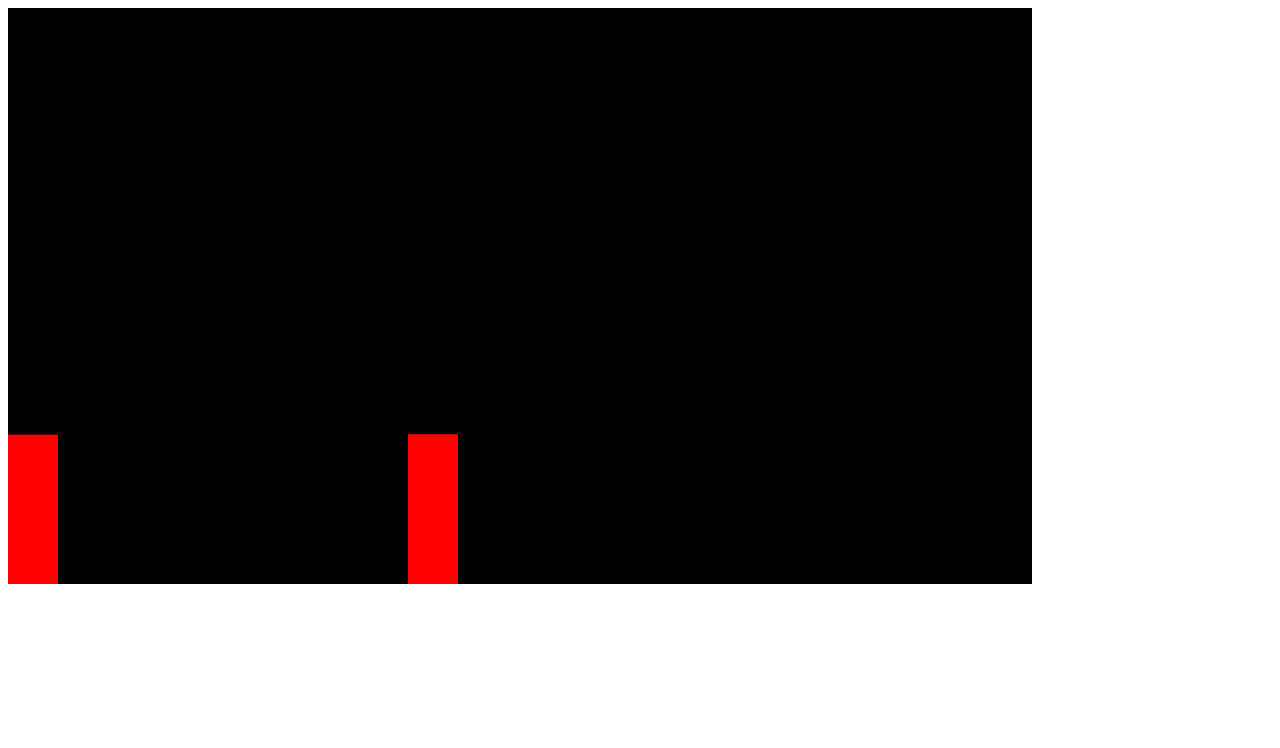
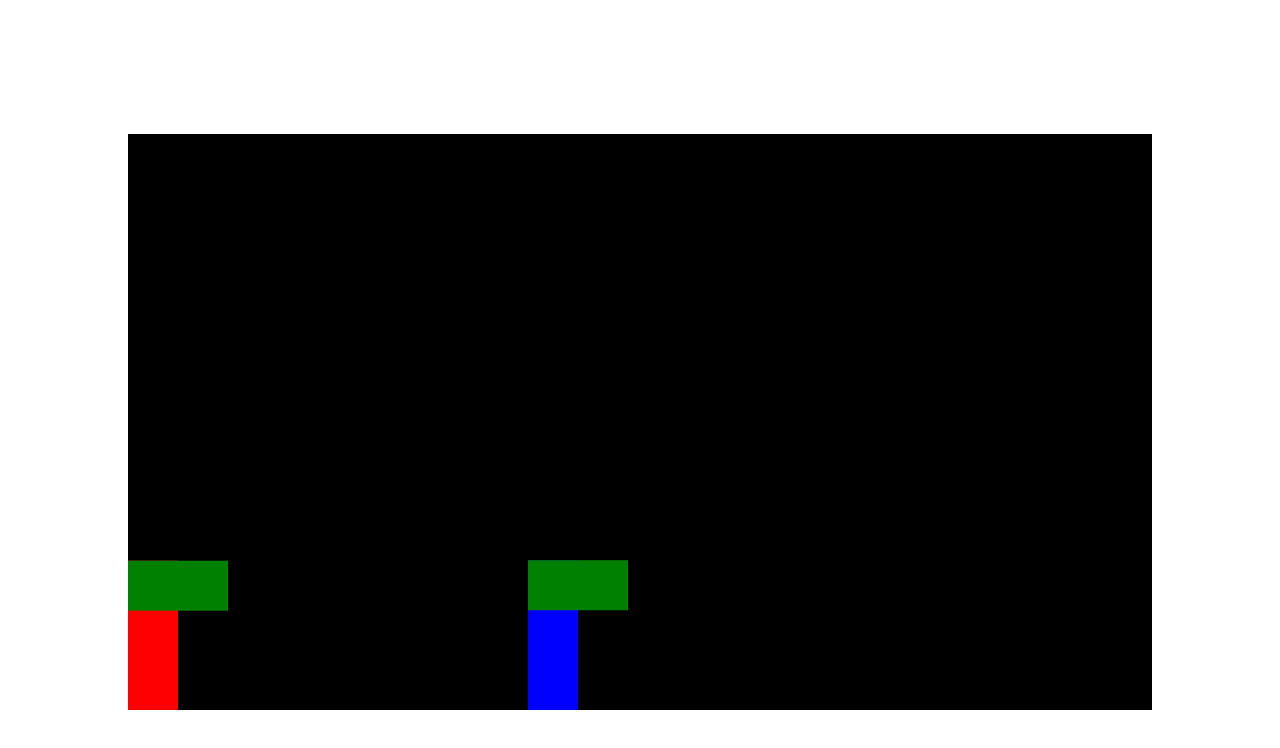
Before and after one commit to elitGithub/js_fighting_game, a plain HTML site: page index.html in a window 1280 px wide. Drawn offline with Linux system fonts and the light colour scheme.

Commit message:
collision detection

```diff
--- a/index.html
+++ b/index.html
@@ -6,8 +6,9 @@
     <meta http-equiv="X-UA-Compatible" content="ie=edge">
     <title>Fighting Game</title>
     <script defer src="index.js"></script>
+    <link rel="stylesheet" href="style.css">
 </head>
 <body>
-<canvas></canvas>
+<canvas class="base-canvas"></canvas>
 </body>
 </html>
--- a/index.js
+++ b/index.js
@@ -10,15 +10,24 @@ const gravity = 0.7;
 class Sprite {
     lastKey;
 
-    constructor({ position, velocity }) {
+    constructor({ position, velocity, color = 'red' }) {
         this.position = position;
         this.velocity = velocity;
+        this.width = 50;
         this.height = 150;
+        this.color = color;
+        this.attacBox = {
+            position: this.position,
+            width: 100,
+            height: 50,
+        };
     }
 
     draw() {
-        canvasContext.fillStyle = 'red';
+        canvasContext.fillStyle = this.color;
         canvasContext.fillRect(this.position.x, this.position.y, 50, this.height);
+        canvasContext.fillStyle = 'green';
+        canvasContext.fillRect(this.attacBox.position.x, this.attacBox.position.y, this.attacBox.width, this.attacBox.height);
     }
 
     update() {
@@ -31,10 +40,19 @@ class Sprite {
             this.velocity.y += gravity;
         }
     }
+
+    move(keys = {}) {
+        this.velocity.x = 0;
+        if ((keys.a.pressed && (this.lastKey === 'a')) || keys.ArrowLeft.pressed && (this.lastKey === 'ArrowLeft')) {
+            this.velocity.x = -5;
+        } else if ((keys.d.pressed && (this.lastKey === 'd')) || (keys.ArrowRight.pressed && (this.lastKey === 'ArrowRight'))) {
+            this.velocity.x = 5;
+        }
+    }
 }
 
 const player = new Sprite({ position: { x: 0, y: 0 }, velocity: { x: 0, y: 10 } });
-const enemy = new Sprite({ position: { x: 400, y: 100 }, velocity: { x: 0, y: 0 } });
+const enemy = new Sprite({ position: { x: 400, y: 100 }, velocity: { x: 0, y: 0 }, color: 'blue' });
 const keys = {
     a: { pressed: false },
     d: { pressed: false },
@@ -53,16 +71,22 @@ function animate() {
 
     player.velocity.x = 0;
     enemy.velocity.x = 0;
-    if (keys.a.pressed && player.lastKey === 'a') {
-        player.velocity.x = -5;
-    } else if (keys.d.pressed && player.lastKey === 'd') {
-        player.velocity.x = 5;
+    player.move(keys);
+    enemy.move(keys);
+
+
+    if (detectHorizontalCollision(player, enemy) && detectVerticalCollision(player, enemy)) {
+        console.log('hit');
     }
-    if (keys.ArrowRight.pressed && enemy.lastKey === 'ArrowRight') {
-        enemy.velocity.x = 5;
-    } else if (keys.ArrowLeft.pressed && enemy.lastKey === 'ArrowLeft') {
-        enemy.velocity.x = -5;
-    }
+}
+
+
+function detectHorizontalCollision(player = {}, enemy = {}) {
+    return ((player.attacBox.position.x + player.attacBox.width) >= enemy.position.x) && (player.attacBox.position.x <= enemy.position.x + enemy.width);
+}
+
+function detectVerticalCollision(player = {}, enemy = {}) {
+    return ((player.attacBox.position.y + player.attacBox.height) >= enemy.position.y) && (player.attacBox.position.y <= (enemy.position.y + enemy.height));
 }
 
 animate();
@@ -78,7 +102,7 @@ window.addEventListener('keydown', (event) => {
             player.lastKey = 'a';
             break;
         case 'w':
-            player.velocity.y = -10;
+            player.velocity.y = -20;
             break;
         case 'ArrowRight':
             keys.ArrowRight.pressed = true;
@@ -89,7 +113,7 @@ window.addEventListener('keydown', (event) => {
             enemy.lastKey = 'ArrowLeft';
             break;
         case 'ArrowUp':
-            enemy.velocity.y = -10;
+            enemy.velocity.y = -20;
             break;
 
     }
--- /dev/null
+++ b/style.css
@@ -0,0 +1,9 @@
+body {
+    display: flex;
+    justify-content: center;
+    align-items: center;
+}
+
+.base-canvas {
+margin-top: 10%;
+}
```
